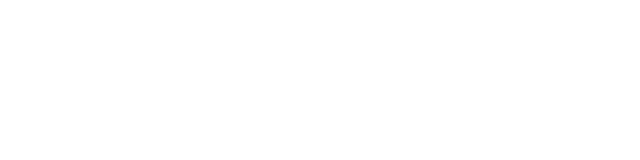
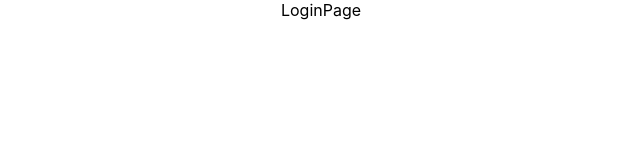
Before and after one commit to whoistheking/front-end, a React (Create React App) app: page /login in a window 1280 px wide. Shown: the top 160 px of the page, without its empty margins (319-959 px from the left). Built offline with nearby package versions, Linux system fonts and the light colour scheme.

Commit message:
<Feat: react-router 설정>

```diff
--- a/package.json
+++ b/package.json
@@ -12,6 +12,7 @@
     "@types/react-dom": "^18.2.18",
     "react": "^18.2.0",
     "react-dom": "^18.2.0",
+    "react-router-dom": "^6.21.2",
     "react-scripts": "5.0.1",
     "typescript": "^4.9.5",
     "web-vitals": "^2.1.4"
--- a/src/App.tsx
+++ b/src/App.tsx
@@ -1,11 +1,19 @@
 import React from 'react';
 import logo from './logo.svg';
 import './App.css';
+import { BrowserRouter, Route, Routes } from 'react-router-dom';
+import MainPage from './pages/MainPage';
+import LoginPage from './pages/LoginPage';
 
 function App() {
   return (
     <div className="App">
-
+      <BrowserRouter>
+        <Routes>
+          <Route path='/' element={<MainPage />} />
+          <Route path='/login' element={<LoginPage />} />
+        </Routes>
+      </BrowserRouter>
     </div>
   );
 }
--- /dev/null
+++ b/src/pages/LoginPage.tsx
@@ -0,0 +1,9 @@
+import React from 'react'
+
+const LoginPage = () => {
+  return (
+    <div>LoginPage</div>
+  )
+};
+
+export default LoginPage;
--- /dev/null
+++ b/src/pages/MainPage.tsx
@@ -0,0 +1,9 @@
+import React from 'react'
+
+const MainPage = () => {
+  return (
+    <div>MainPage</div>
+  )
+};
+
+export default MainPage;
```
Also changed, not shown: src/components/common/MainLayout.tsx (added, +9 -0 lines), src/pages/GameRoomPage.tsx (added, +9 -0 lines), src/pages/RoomSettingPage.tsx (added, +9 -0 lines).
